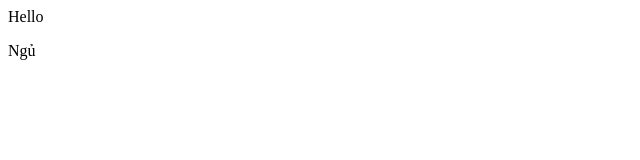
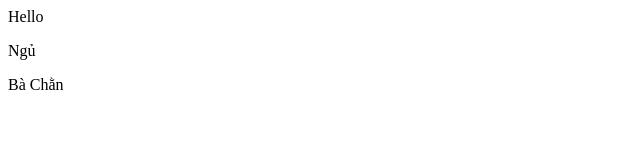
Before and after one commit to Trang1711/IntegrateJenkins_Github, a plain HTML site: page index.html in a window 1280 px wide. Shown: the full height of the page, 0-640 px from the left. Drawn offline with Linux system fonts and the light colour scheme.

Commit message:
Update index.html

```diff
--- a/index.html
+++ b/index.html
@@ -1,2 +1,3 @@
 <p>Hello</p>
 <p>Ngủ</p>
+<p>Bà Chằn</p>
```
